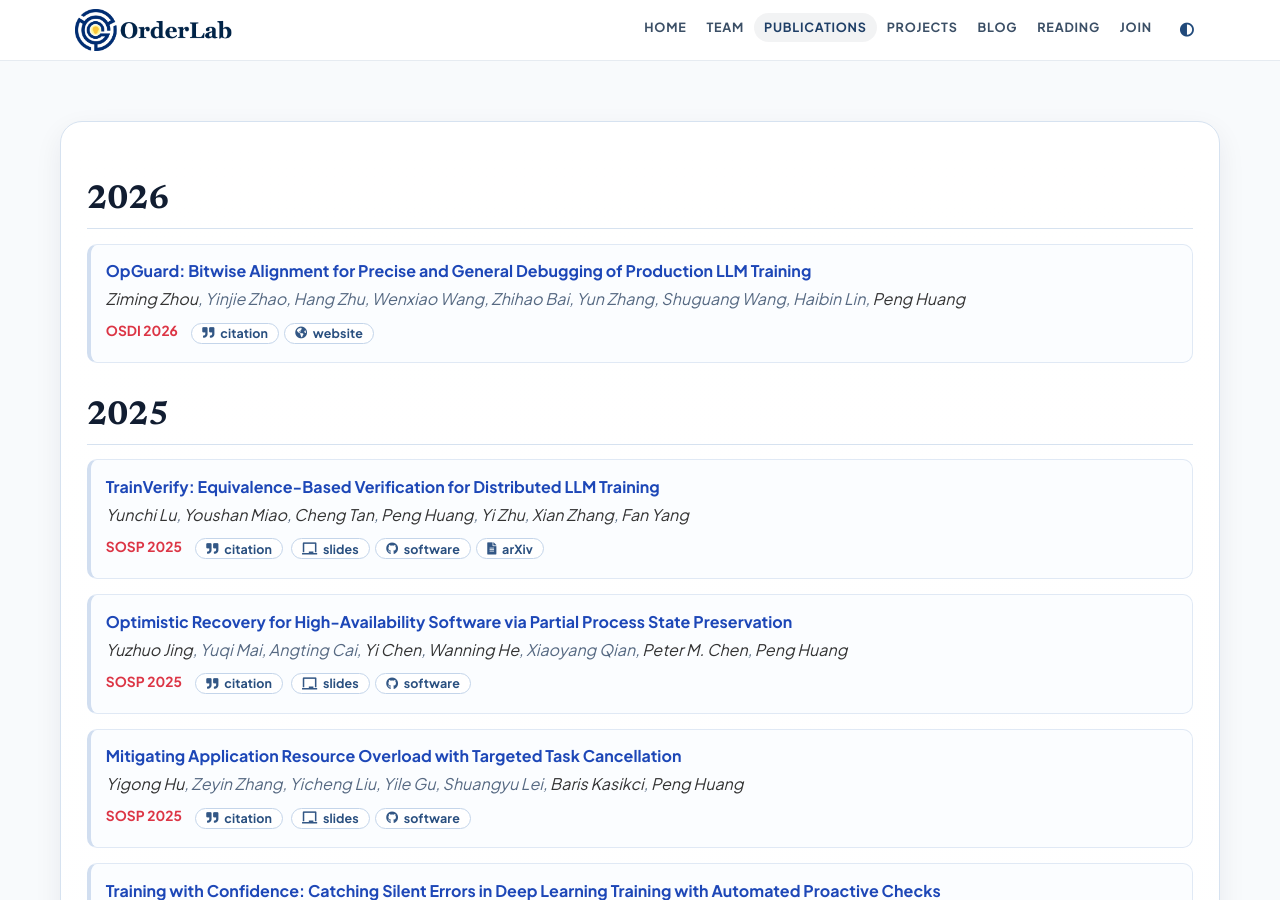
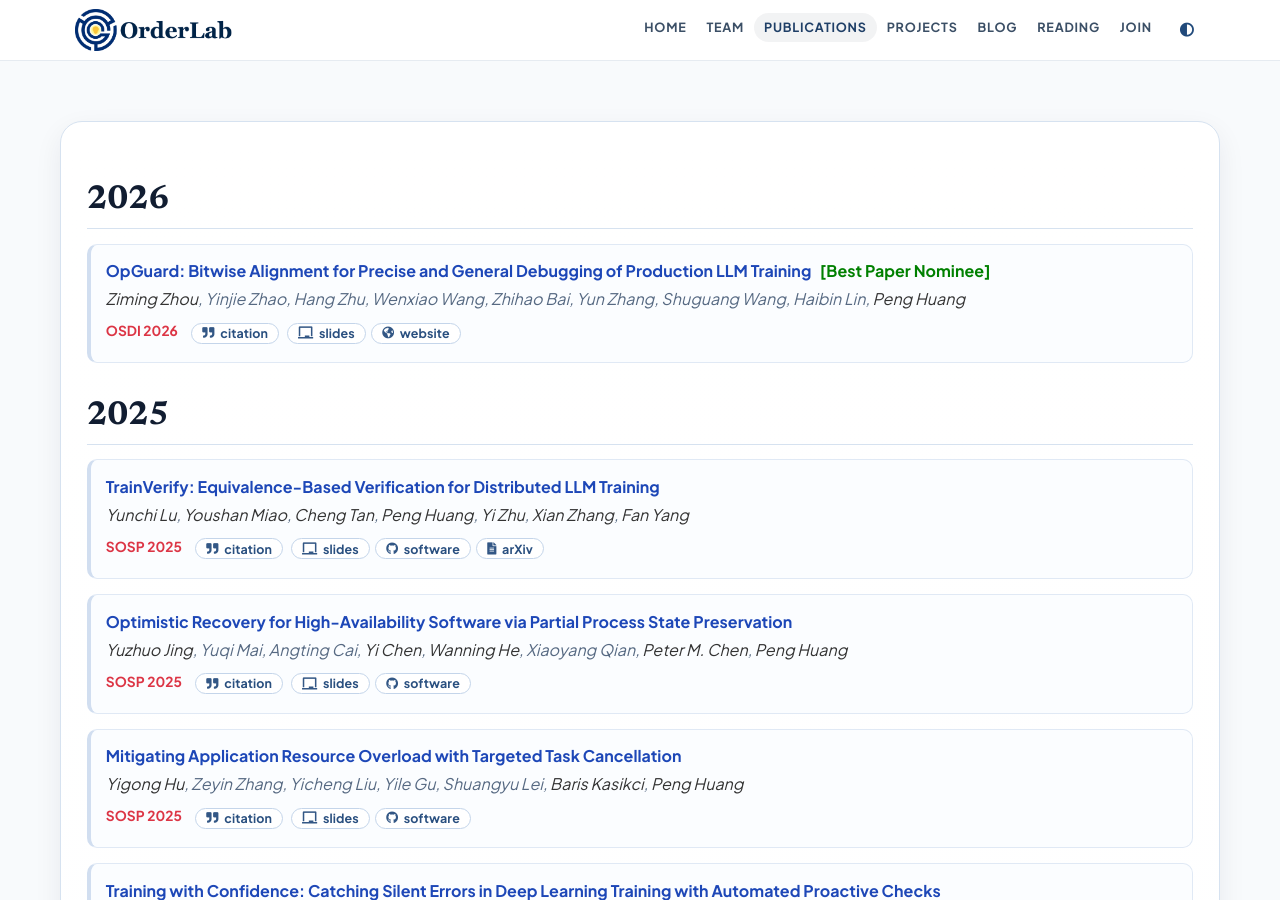
Before and after one commit to OrderLab/orderlab.github.io, a Jekyll site: the page built from pubs.html, in a window 1280 px wide and 900 px high. Built offline with Jekyll 4.4.1, drawn with Linux system fonts in a browser that asks for light colours; comment, search, counter and statistics services are not loaded.

Commit message:
update opguard info

```diff
--- a/_data/allpubs.yml
+++ b/_data/allpubs.yml
@@ -18,8 +18,11 @@
       url: paper/opguard-osdi26.pdf
     bib:
       url: paper/opguard-osdi26.bib
+    talk:
+      url: slides/opguard_osdi26_slides.pdf
     web:
       url: https://orderlab.io/OpGuard
+  highlight: Best Paper Nominee
 - title: 'TrainVerify: Equivalence-Based Verification for Distributed LLM Training'
   conference: SOSP 2025
   year: 2025
--- a/_data/shortpubs.yml
+++ b/_data/shortpubs.yml
@@ -18,8 +18,11 @@
       url: paper/opguard-osdi26.pdf
     bib:
       url: paper/opguard-osdi26.bib
+    talk:
+      url: slides/opguard_osdi26_slides.pdf
     web:
       url: https://orderlab.io/OpGuard
+  highlight: Best Paper Nominee
 - title: 'TrainVerify: Equivalence-Based Verification for Distributed LLM Training'
   conference: SOSP 2025
   year: 2025
--- a/pubs.html
+++ b/pubs.html
@@ -7,9 +7,10 @@ title: Publications
       <h2 id="publications">2026</h2>
       <ul class="publications">
         <li>
-          <a target="_blank" href="/paper/opguard-osdi26.pdf">OpGuard: Bitwise Alignment for Precise and General Debugging of Production LLM Training</a><br>
+          <a target="_blank" href="/paper/opguard-osdi26.pdf">OpGuard: Bitwise Alignment for Precise and General Debugging of Production LLM Training</a>&nbsp;&nbsp;&nbsp;<b style="color:green">[Best Paper Nominee]</b><br>
           <span class="authorlist"><i><a href="https://ziming-zh.github.io" class="nodec">Ziming Zhou</a>, </i><i>Yinjie Zhao, </i><i>Hang Zhu, </i><i>Wenxiao Wang, </i><i>Zhihao Bai, </i><i>Yun Zhang, </i><i>Shuguang Wang, </i><i>Haibin Lin, </i><i><a href="https://web.eecs.umich.edu/~ryanph" class="nodec">Peng Huang</a><br></i></span>
-          <a target="_blank" href="https://www.usenix.org/conference/osdi26" class="conf"><b>OSDI 2026</b></a>&nbsp;&nbsp;<a target="_blank" class="btn btn-outline-primary publinkitem" href="/paper/opguard-osdi26.bib">citation</a>&nbsp;&nbsp;<a target="_blank" class="btn btn-outline-primary publinkitem" href="https://orderlab.io/OpGuard">website</a>
+          <a target="_blank" href="https://www.usenix.org/conference/osdi26" class="conf"><b>OSDI 2026</b></a>&nbsp;&nbsp;<a target="_blank" class="btn btn-outline-primary publinkitem" href="/paper/opguard-osdi26.bib">citation</a>
+          &nbsp;&nbsp;<a target="_blank" role="button" class="btn btn-outline-primary publinkitem" href="/slides/opguard_osdi26_slides.pdf">slides</a>&nbsp;&nbsp;<a target="_blank" class="btn btn-outline-primary publinkitem" href="https://orderlab.io/OpGuard">website</a>
         </li>
 
       </ul>
```
Also changed, not shown: 1 other file.
